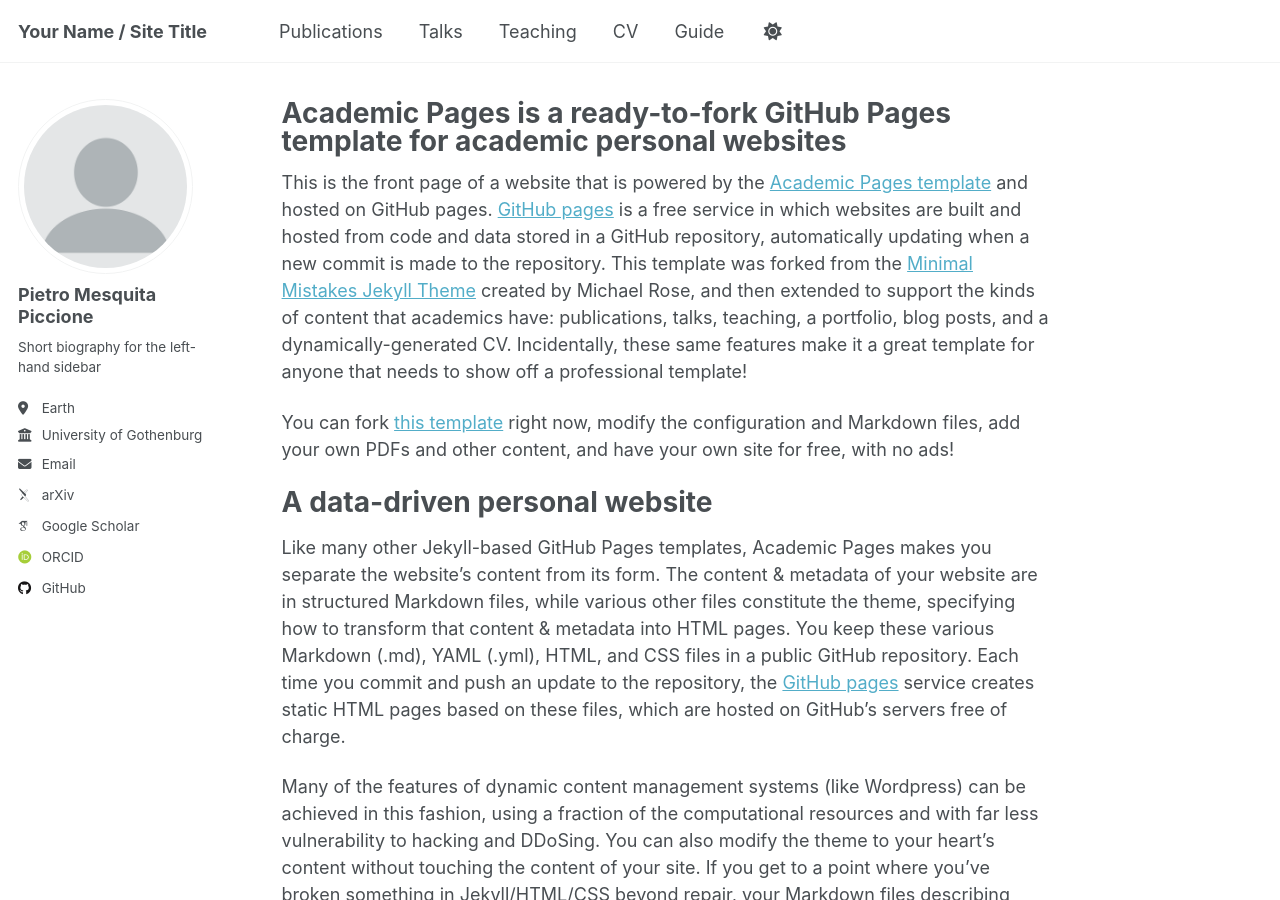
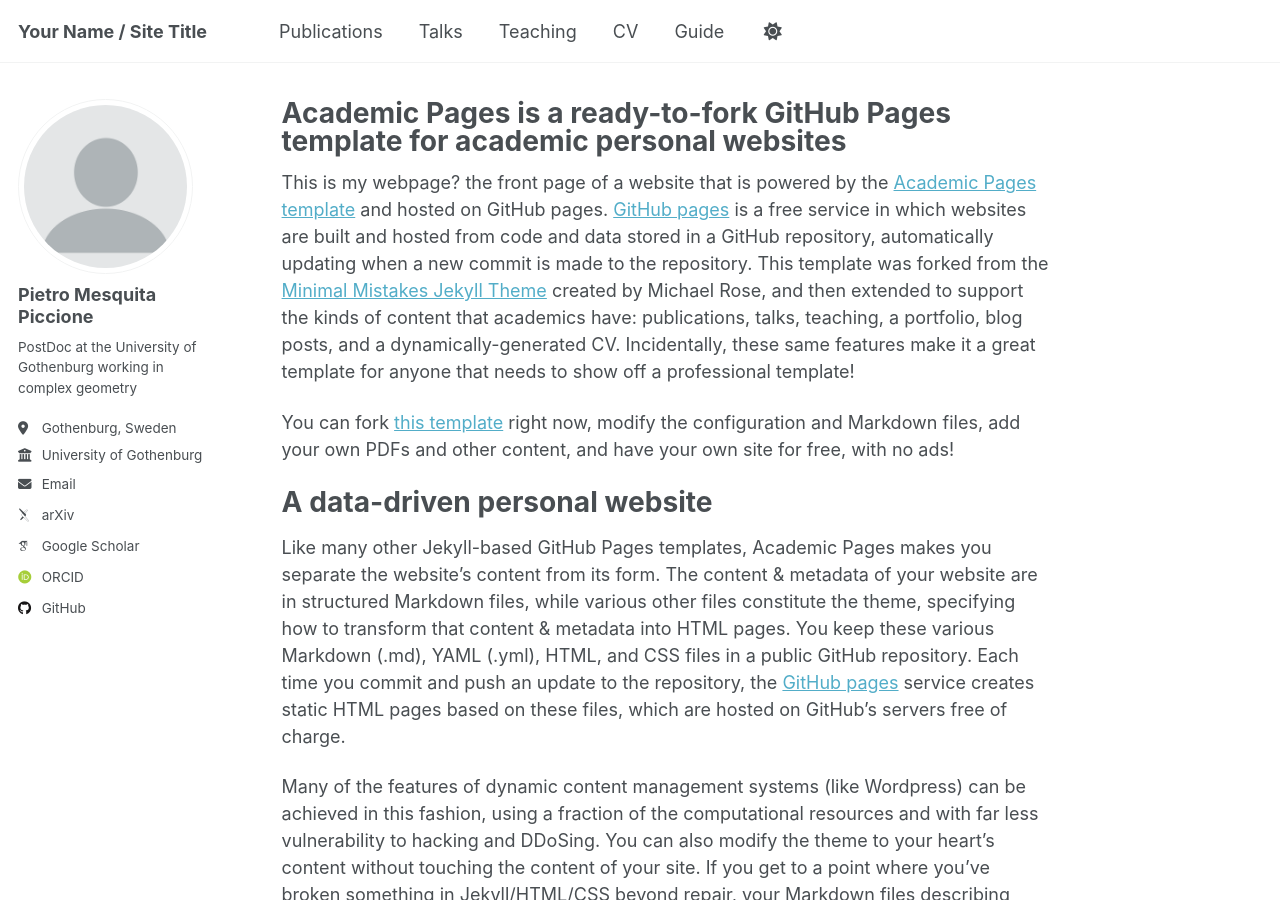
Before and after one commit to pietropic/website, a Jekyll site: the page built from _pages/about.md, in a window 1280 px wide and 900 px high. Built offline with Jekyll 4.4.1, drawn with Linux system fonts in a browser that asks for light colours; some web fonts are replaced; a script that is not in the unit is left out.

Commit message:
twochanges

```diff
--- a/_config.yml
+++ b/_config.yml
@@ -26,8 +26,8 @@ author:
   avatar           : "profile.png"
   name             : "Pietro Mesquita Piccione"
   pronouns         : # example: "she/her"
-  bio              : "Short biography for the left-hand sidebar"
-  location         : "Earth"
+  bio              : "PostDoc at the University of Gothenburg working in complex geometry"
+  location         : "Gothenburg, Sweden"
   employer         : "University of Gothenburg"
   uri              : # URL
   email            : "none@example.org"
--- a/_pages/about.md
+++ b/_pages/about.md
@@ -7,7 +7,7 @@ redirect_from:
   - /about.html
 ---
 
-This is the front page of a website that is powered by the [Academic Pages template](https://github.com/academicpages/academicpages.github.io) and hosted on GitHub pages. [GitHub pages](https://pages.github.com) is a free service in which websites are built and hosted from code and data stored in a GitHub repository, automatically updating when a new commit is made to the repository. This template was forked from the [Minimal Mistakes Jekyll Theme](https://mmistakes.github.io/minimal-mistakes/) created by Michael Rose, and then extended to support the kinds of content that academics have: publications, talks, teaching, a portfolio, blog posts, and a dynamically-generated CV. Incidentally, these same features make it a great template for anyone that needs to show off a professional template!
+This is my webpage? the front page of a website that is powered by the [Academic Pages template](https://github.com/academicpages/academicpages.github.io) and hosted on GitHub pages. [GitHub pages](https://pages.github.com) is a free service in which websites are built and hosted from code and data stored in a GitHub repository, automatically updating when a new commit is made to the repository. This template was forked from the [Minimal Mistakes Jekyll Theme](https://mmistakes.github.io/minimal-mistakes/) created by Michael Rose, and then extended to support the kinds of content that academics have: publications, talks, teaching, a portfolio, blog posts, and a dynamically-generated CV. Incidentally, these same features make it a great template for anyone that needs to show off a professional template!
 
  You can fork [this template](https://github.com/academicpages/academicpages.github.io) right now, modify the configuration and Markdown files, add your own PDFs and other content, and have your own site for free, with no ads!
 
```
